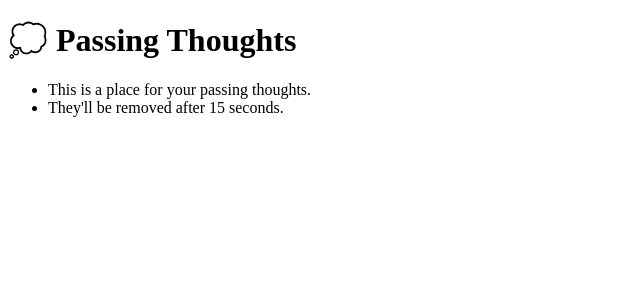
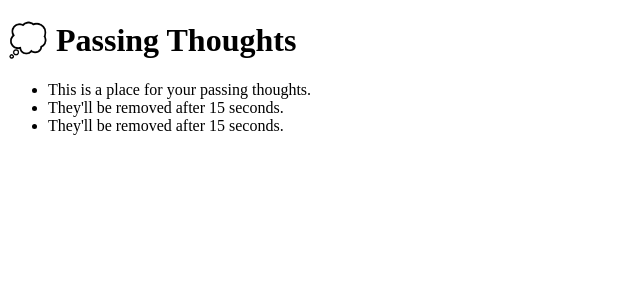
Before and after one commit to thomaserdmenger/thoughts-list-react, a React (Vite) app: page / in a window 1280 px wide. Shown: the top 300 px of the page, without its empty margins (0-640 px from the left). Built offline with nearby package versions, Linux system fonts and the light colour scheme.

Commit message:
Add function to create unique ids

```diff
--- a/src/App.jsx
+++ b/src/App.jsx
@@ -1,8 +1,11 @@
 import * as React from "react";
 
+import generateId from "./utilities/utilities";
+
 const initialThoughts = [
-  { id: 1, text: "This is a place for your passing thoughts." },
-  { id: 2, text: "They'll be removed after 15 seconds." },
+  { id: generateId(), text: "This is a place for your passing thoughts." },
+  { id: generateId(), text: "They'll be removed after 15 seconds." },
+  { id: generateId(), text: "They'll be removed after 15 seconds." },
 ];
 
 export default function App() {
@@ -18,6 +21,7 @@ export default function App() {
           {thoughts.map((item) => (
             <li key={item.id}>{item.text}</li>
           ))}
+          {thoughts.map((item) => console.log(item.id))}
         </ul>
       </main>
     </React.Fragment>
--- /dev/null
+++ b/src/utilities/utilities.js
@@ -0,0 +1,7 @@
+let nextId = 0;
+
+export default function generateId() {
+  const result = nextId;
+  nextId += 1;
+  return result;
+}
```
